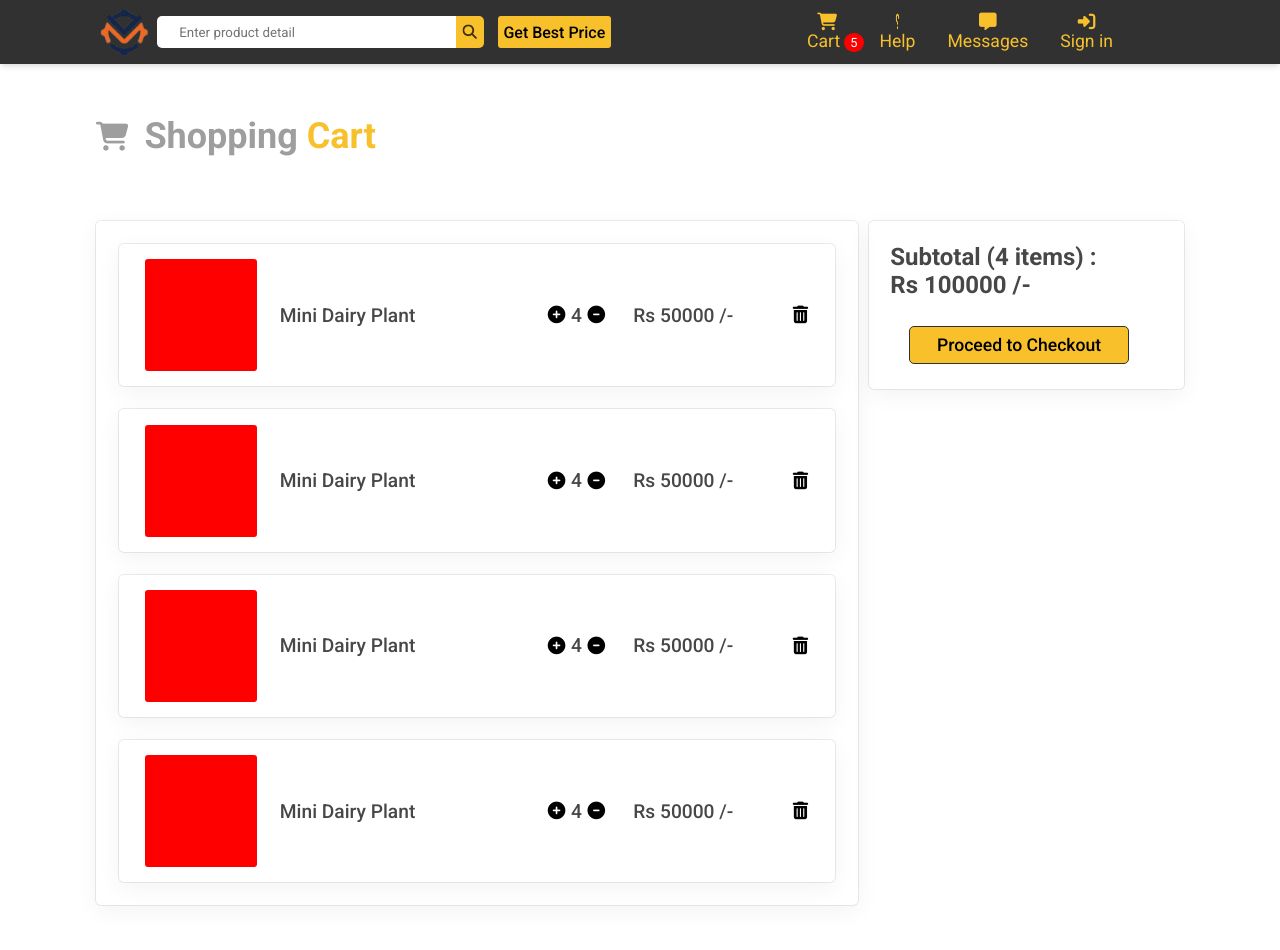
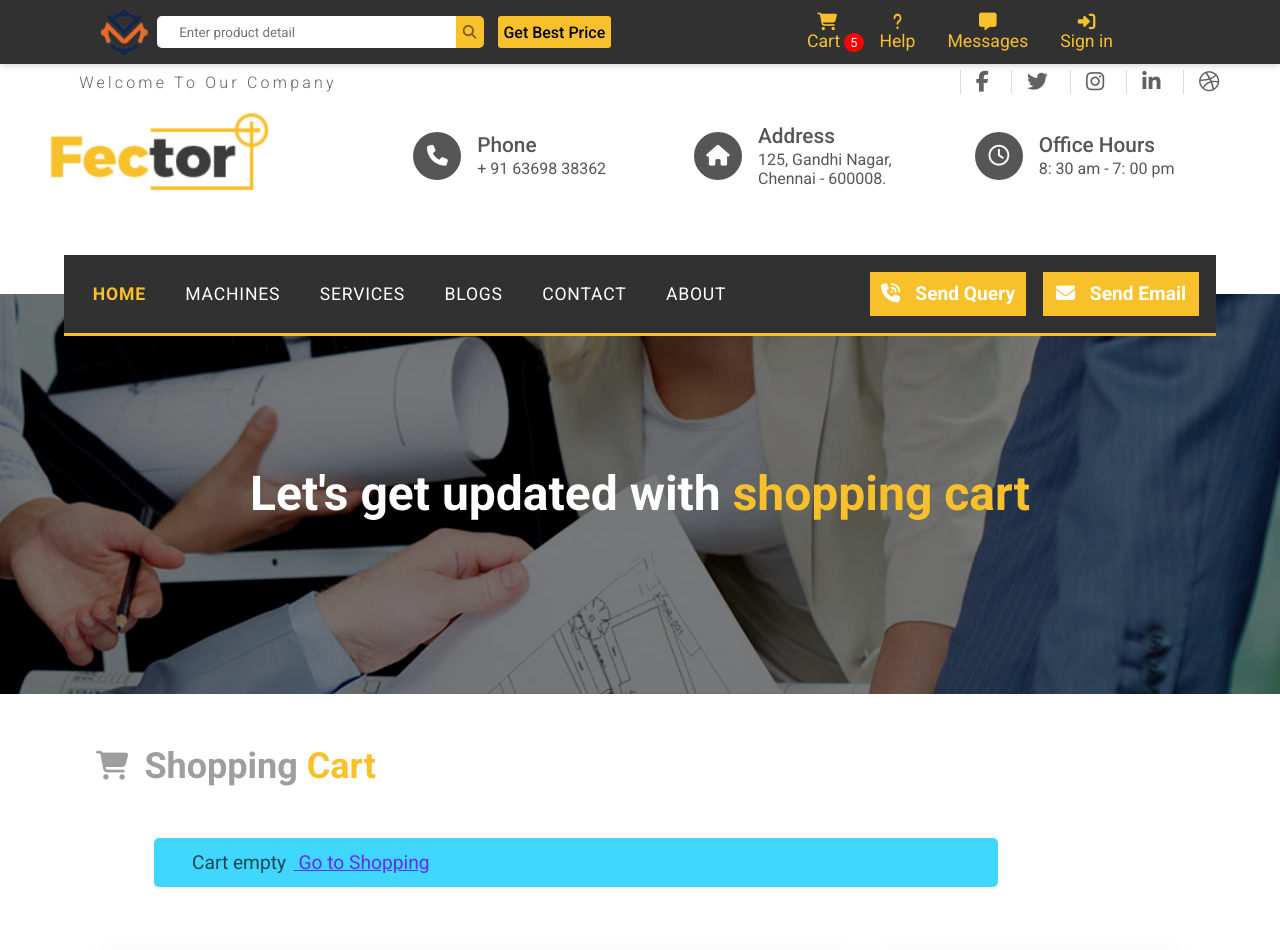
Before and after one commit to kavinprakash091/machinery, a React (Create React App) app in the folder front_end/: page /cart in a window 1280 px wide. Shown: the top 950 px of the page. Built offline with nearby package versions, Linux system fonts and the light colour scheme.

Commit message:
scroll-behaviour

```diff
--- /dev/null
+++ b/front_end/src/components/MessageBox.js
@@ -0,0 +1,11 @@
+import React from 'react';
+import { Link } from 'react-router-dom';
+
+export default function MessageBox({ message, url, color }) {
+  return (
+    <div className="message-box" style={{ backgroundColor: color }}>
+      {message}
+      {url && <Link to="/machines"> {url}</Link>}
+    </div>
+  );
+}
--- a/front_end/src/index.css
+++ b/front_end/src/index.css
@@ -223,7 +223,7 @@
 
 .loading-container {
   position: fixed;
-  margin-top: 1.5%;
+  /* margin-top: 1.5%; */
   height: 100%;
   width: 100%;
   background-color: #0000007a;
@@ -232,3 +232,18 @@
   justify-content: center;
   z-index: 1000;
 }
+
+.message-box {
+  width: 60%;
+  margin: 0% 12%;
+  padding: 1% 3%;
+  border-radius: 5px;
+  color: #000000aa;
+  font-size: 1.2rem;
+}
+
+.message-box a {
+  margin-left: 1%;
+  color: #672bff;
+  text-decoration: underline;
+}
--- a/front_end/src/screens/CartScreen.js
+++ b/front_end/src/screens/CartScreen.js
@@ -1,22 +1,31 @@
-import React from 'react';
+import React, { useEffect } from 'react';
 import { Link } from 'react-router-dom';
 import ContactFooter from '../components/ContactFooter';
+import ContactHeader from '../components/ContactHeader';
 import Footer from '../components/Footer';
+import MessageBox from '../components/MessageBox';
+import Navbar from '../components/Navbar';
+import NewsHome from '../components/NewsHome';
+import PageHeader from '../components/PageHeader';
 import '../styles/CartScreen.css';
 
 export default function CartScreen() {
+  useEffect(() => {
+    window.scrollTo(0, 620);
+  }, []);
   return (
     <section className="cart-page">
+      <PageHeader />
+      <ContactHeader />
+      <Navbar />
+      <NewsHome content="shopping cart" />
       <div className="cart-header">
         <i class="fa-solid fa-cart-shopping fa-shake"></i>
         <h1>
           Shopping <span className="important">Cart</span>
         </h1>
       </div>
-      <div className="message-box">
-        Cart empty
-        <Link to="/machines"> Go to Shopping</Link>
-      </div>
+      <MessageBox message="Cart empty" url="Go to Shopping" color="#3fd7fd" />
       <div className="cart-container">
         <div className="cart-items-container">
           <div className="cart-item-card">
--- a/front_end/src/screens/MachinesScreen.js
+++ b/front_end/src/screens/MachinesScreen.js
@@ -2,6 +2,7 @@ import Axios from 'axios';
 import React, { useContext, useEffect, useReducer } from 'react';
 import ContactHeader from '../components/ContactHeader';
 import Loading from '../components/Loading';
+import MessageBox from '../components/MessageBox';
 import Navbar from '../components/Navbar';
 import NewsHome from '../components/NewsHome';
 import PageHeader from '../components/PageHeader';
@@ -18,7 +19,7 @@ const reducer = (state, action) => {
     case 'FETCH_SUCCESS':
       return { ...state, loading: false };
     case 'FETCH_FAILED':
-      return { ...state, loading: false };
+      return { ...state, loading: false, error: action.error };
     default:
       return state;
   }
@@ -29,9 +30,15 @@ export default function MachinesScreen() {
   const { machine_list } = state;
   console.log(machine_list);
 
-  const [{ loading }, dispatch] = useReducer(reducer, {
+  const [{ loading, error }, dispatch] = useReducer(reducer, {
     loading: false,
+    error: '',
   });
+
+  useEffect(() => {
+    window.scrollTo(0, 1050);
+  }, []);
+
   useEffect(() => {
     const fetchMachines = async () => {
       dispatch({ type: 'FETCH_REQUEST' });
@@ -40,8 +47,7 @@ export default function MachinesScreen() {
         dispatch({ type: 'FETCH_SUCCESS' });
         ctxDispatch({ type: 'MACHINES_LISTS', payload: data });
       } catch (err) {
-        alert(getError(err));
-        dispatch({ type: 'FETCH_FAILED' });
+        dispatch({ type: 'FETCH_FAILED', error: getError(err) });
       }
     };
     fetchMachines();
@@ -56,6 +62,7 @@ export default function MachinesScreen() {
       <NewsHome content="latest machines" />
       <Sidebar />
       <div className="machines-container">
+        {error && <MessageBox message={error} url="" color="#3fd7fd" />}
         {machine_list &&
           machine_list.map((product, index) => (
             <div className="product-machines-container" key={index}>
--- a/front_end/src/screens/SubMachineScreen.js
+++ b/front_end/src/screens/SubMachineScreen.js
@@ -1,4 +1,4 @@
-import React, { useContext } from 'react';
+import React, { useContext, useEffect } from 'react';
 import { useParams } from 'react-router-dom';
 import Comment from '../components/Comment';
 import ContactHeader from '../components/ContactHeader';
@@ -27,6 +27,10 @@ export default function SubMachineScreen() {
         }
       });
     });
+
+  useEffect(() => {
+    window.scrollTo(0, 1050);
+  }, []);
 
   return (
     <section className="machine-page">
--- a/front_end/src/styles/CartScreen.css
+++ b/front_end/src/styles/CartScreen.css
@@ -16,23 +16,6 @@
 
 .cart-header i {
   font-size: 1.8rem;
-}
-
-.message-box {
-  display: none;
-  width: 60%;
-  margin: 0% 12%;
-  padding: 1% 3%;
-  border-radius: 5px;
-  background-color: #3fd7fd;
-  color: #000000aa;
-  font-size: 1.2rem;
-}
-
-.message-box a {
-  margin-left: 1%;
-  color: #672bff;
-  text-decoration: underline;
 }
 
 .cart-container {
```
